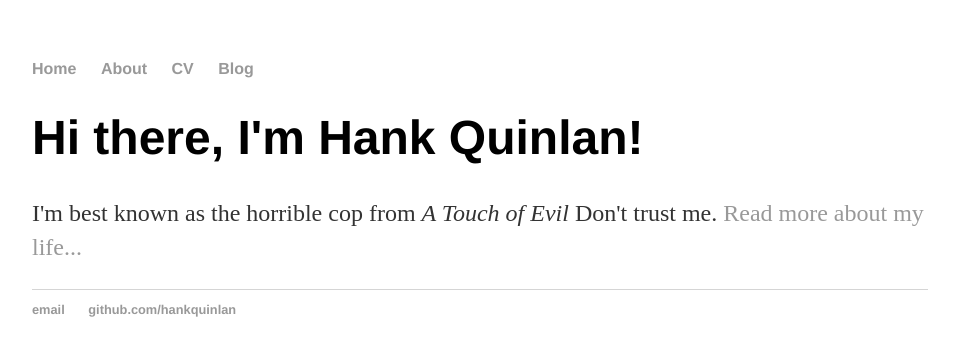
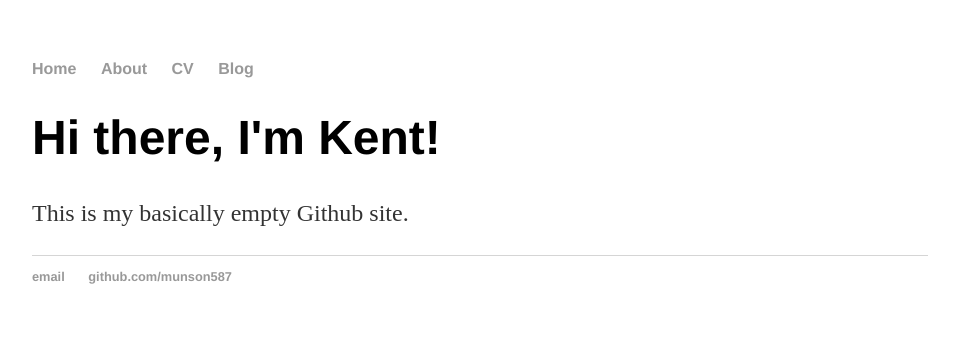
Before and after one commit to munson587/munson587.github.io, a plain HTML site: page index.html in a window 1280 px wide. Shown: the whole page, without its empty margins (160-1119 px from the left). Drawn offline with Linux system fonts and the light colour scheme.

Commit message:
haven't used this thing at all

```diff
--- a/index.html
+++ b/index.html
@@ -1,7 +1,7 @@
 <!DOCTYPE html>
 <html>
 	<head>
-		<title>Hank Quinlan, Horrible Cop</title>
+		<title>Kent Munson</title>
 		<!-- link to main stylesheet -->
 		<link rel="stylesheet" type="text/css" href="/css/main.css">
 	</head>
@@ -16,14 +16,14 @@
 		</nav>
 		<div class="container">
     		<div class="blurb">
-        		<h1>Hi there, I'm Hank Quinlan!</h1>
-				<p>I'm best known as the horrible cop from <em>A Touch of Evil</em> Don't trust me. <a href="/about">Read more about my life...</a></p>
+        		<h1>Hi there, I'm Kent!</h1>
+				<p>This is my basically empty Github site.</p>
     		</div><!-- /.blurb -->
 		</div><!-- /.container -->
 		<footer>
     		<ul>
-        		<li><a href="mailto:hankquinlanhub@gmail.com">email</a></li>
-        		<li><a href="https://github.com/hankquinlan">github.com/hankquinlan</a></li>
+        		<li><a href="mailto:kent.munson@gmail.com">email</a></li>
+        		<li><a href="https://github.com/munson587">github.com/munson587</a></li>
 			</ul>
 		</footer>
 	</body>
```
